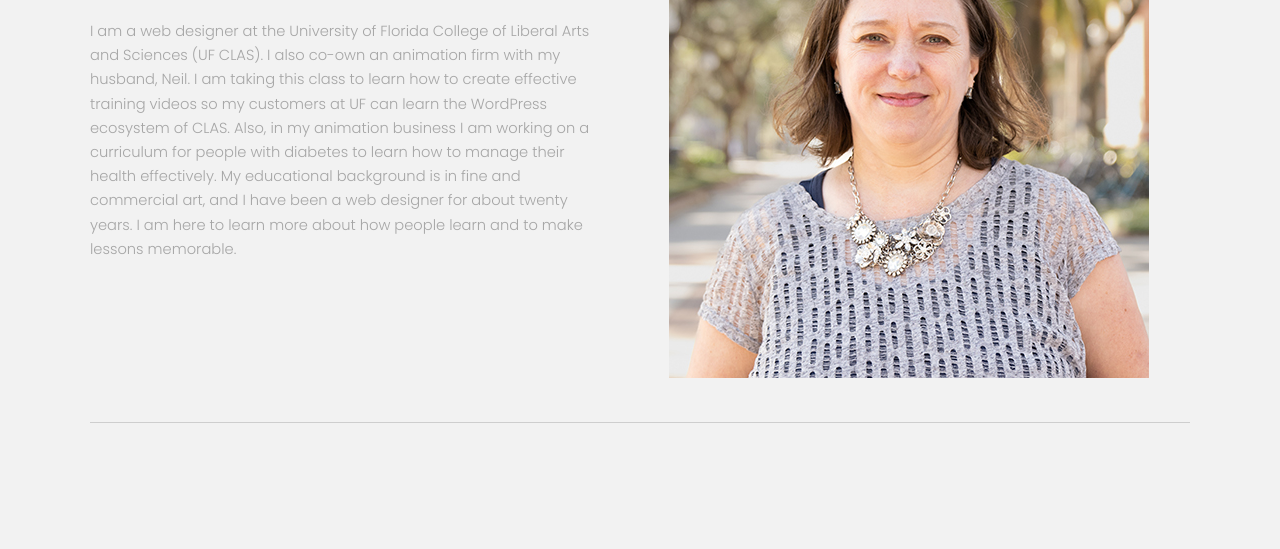
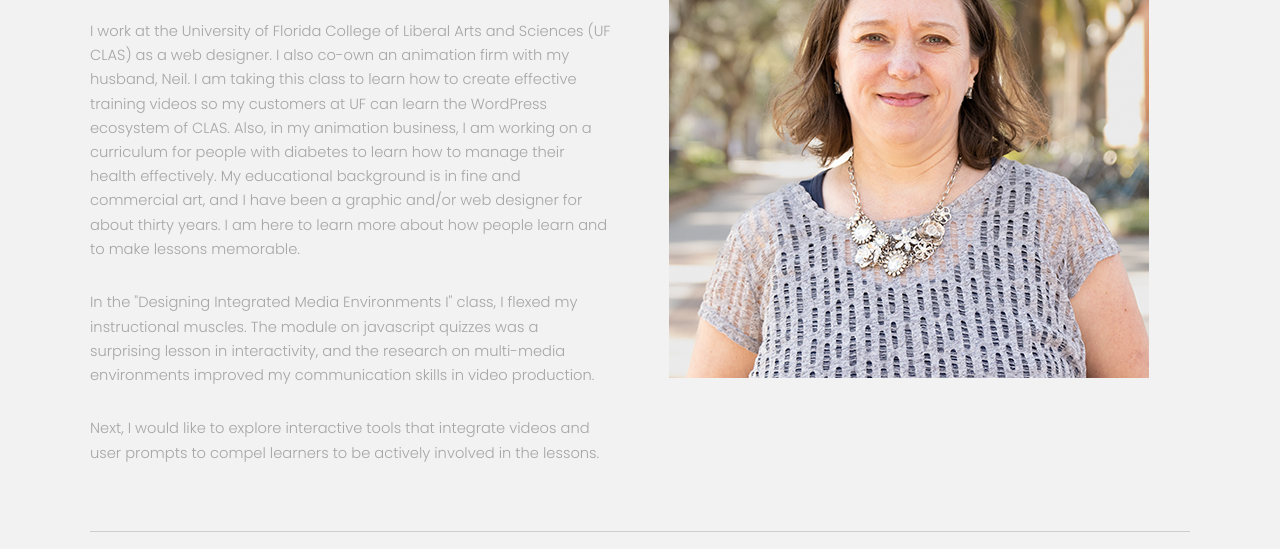
Before and after one commit to suziesisrael/Designing-Integrated-Media-Environments-I, a plain HTML site: page index.html in a window 1280 px wide. Shown: the part 790-1339 px from the top of the page. Drawn offline with Linux system fonts and the light colour scheme.

Commit message:
Add files via upload

```diff
--- a/index.html
+++ b/index.html
@@ -34,7 +34,9 @@
 					<div>
 						<header><h2>About Me</h2>
 						<p>I am a web designer, entrepreneur, writer, and artist. I believe everyone deserves to be self-expressed.</p>
-					</header><p>I am a web designer at the University of Florida College of Liberal Arts and Sciences (UF CLAS). I also co-own an animation firm with my husband, Neil. I am taking this class to learn how to create effective training videos so my customers at UF can learn the WordPress ecosystem of CLAS. Also, in my animation business I am working on a curriculum for people with diabetes to learn how to manage their health effectively. My educational background is in fine and commercial art, and I have been a web designer for about twenty years. I am here to learn more about how people learn and to make lessons memorable.</p>
+					</header><p>I work at the University of Florida College of Liberal Arts and Sciences (UF CLAS) as a web designer. I also co-own an animation firm with my husband, Neil. I am taking this class to learn how to create effective training videos so my customers at UF can learn the WordPress ecosystem of CLAS. Also, in my animation business, I am working on a curriculum for people with diabetes to learn how to manage their health effectively. My educational background is in fine and commercial art, and I have been a graphic and/or web designer for about thirty years. I am here to learn more about how people learn and to make lessons memorable.</p>
+					<p>In the "Designing Integrated Media Environments I" class, I flexed my instructional muscles. The module on javascript quizzes was a surprising lesson in interactivity, and the research on multi-media environments improved my communication skills in video production.</p>
+					<p>Next, I would like to explore interactive tools that integrate videos and user prompts to compel learners to be actively involved in the lessons.</p>
 					</div>
 					<div>
 						<img src="images/Suzanne-Israel_11022023_EDITED_01_480x480.jpg" >
```
